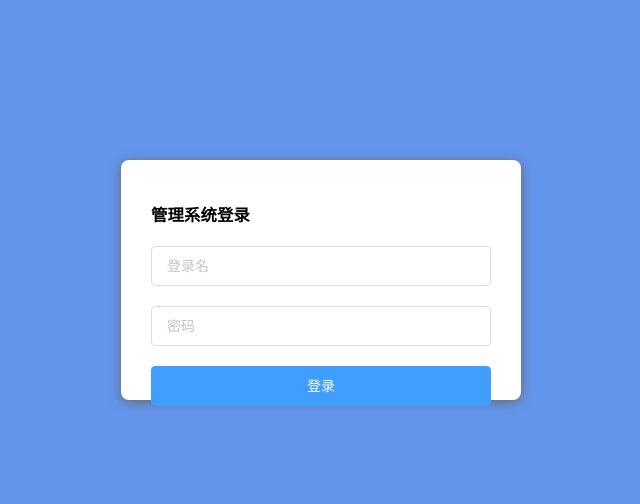
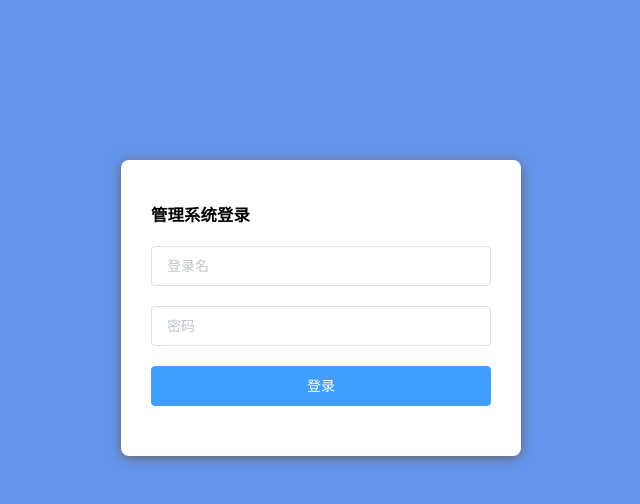
Before and after one commit to McCarthey/vue-admin-tpl, a Vue app: page /Login in a window 1280 px wide. Shown: the top 504 px of the page, without its empty margins (503-1143 px from the left). Built offline with nearby package versions, Linux system fonts and the light colour scheme.

Commit message:
更新路由

```diff
--- a/src/views/login.vue
+++ b/src/views/login.vue
@@ -77,7 +77,6 @@ export default {
     right: 20vw;
     background-color: #fff;
     width: 400px;
-    height: 240px;
     padding: 30px;
     border-radius: 8px;
     box-shadow: 0px 2px 12px #666;
```
Also changed, not shown: src/router/index.js (+5 -4 lines).
